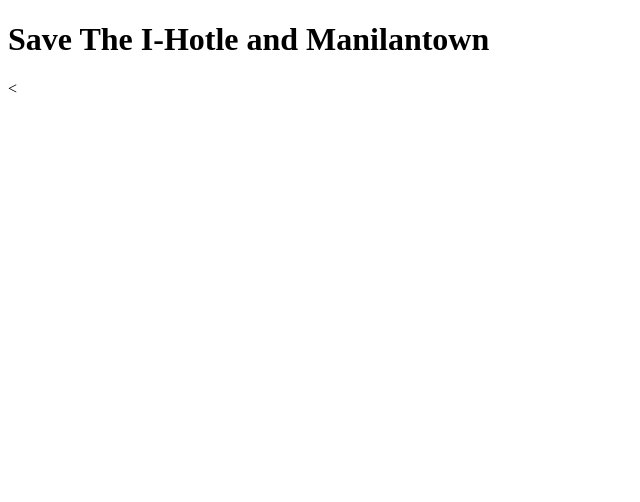
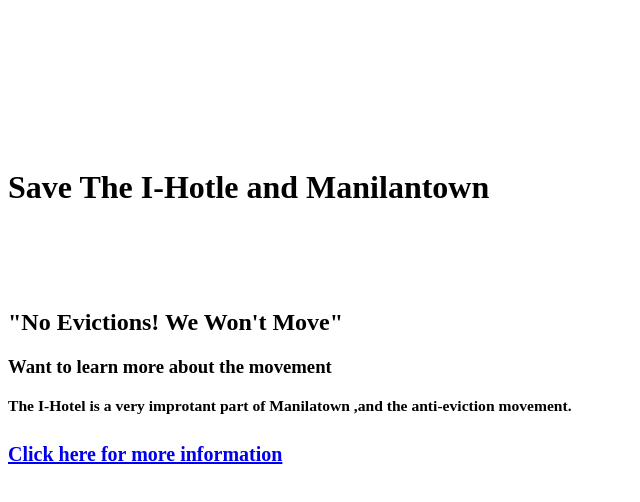
Before and after one commit to JairoKirby1/Byte-Hacks-2020, a plain HTML site: page index.html in a window 1280 px wide. Shown: the whole page, without its empty margins (0-640 px from the left). Drawn offline with Linux system fonts and the light colour scheme.

Commit message:
added text

```diff
--- a/index.html
+++ b/index.html
@@ -1,19 +1,31 @@
 <!DOCTYPE html>
 <html>
-<h1> Save The I-Hotle and Manilantown
+<h1><br><br><br><br> Save The I-Hotle and Manilantown
 </h1>
-<
 
 <head>
 	<meta charset="utf-8">
-	<meta name="viewport" content="width=device-width">
+	<meta name="viewport" content="width=device-width, initail-scale">
 	<title>repl.it</title>
 	<link href="style.css" rel="stylesheet" type="text/css" />
 </head>
 
 <body>
 	<script src="script.js">
+
 	</script>
+
+	<h2><br><br><br>"No Evictions! We Won't Move"
+	</h2>
+  <h3> <b>Want to learn more about the movement</b>
+  </h3>
+  <h3><sup>The I-Hotel is a very improtant part of Manilatown ,and the anti-eviction movement.</sup>
+  </h3>
+  <h2> <sup> <a href="https://www.google.com"target=" Blank">Click here for more information </a> </sup>
+  </h2>
+
+
+
 </body>
 
 </html>
```
